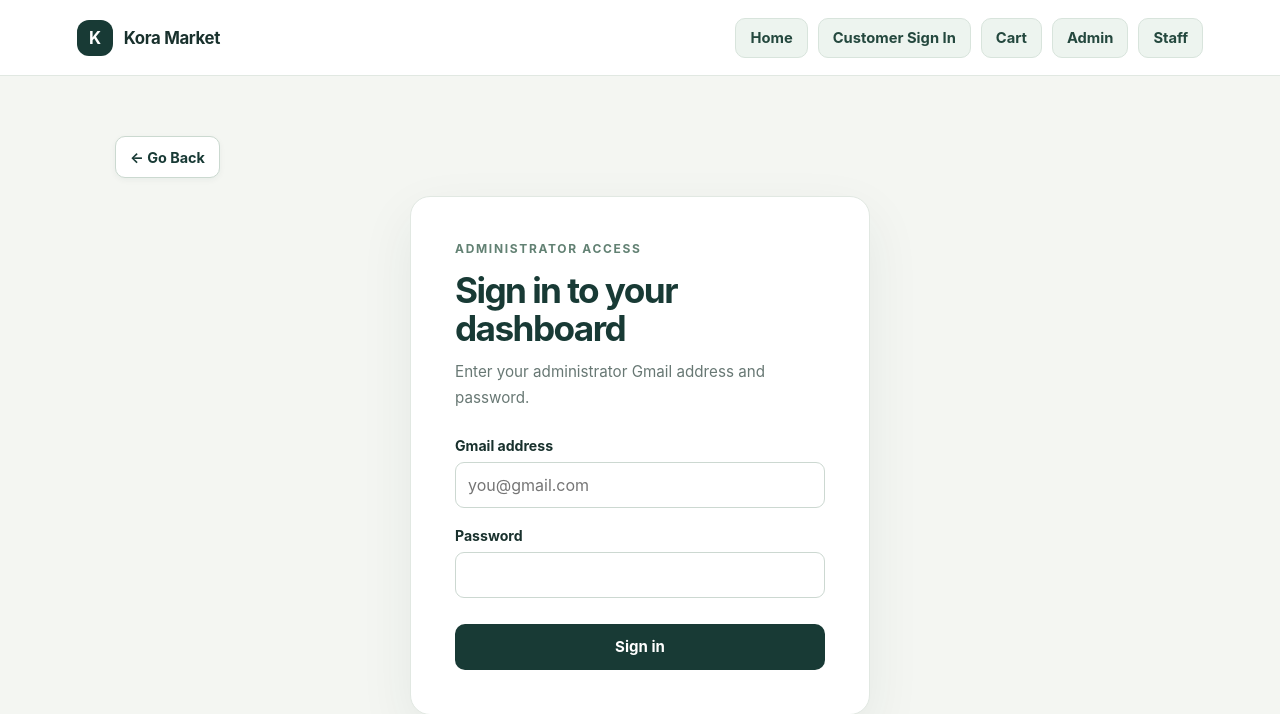
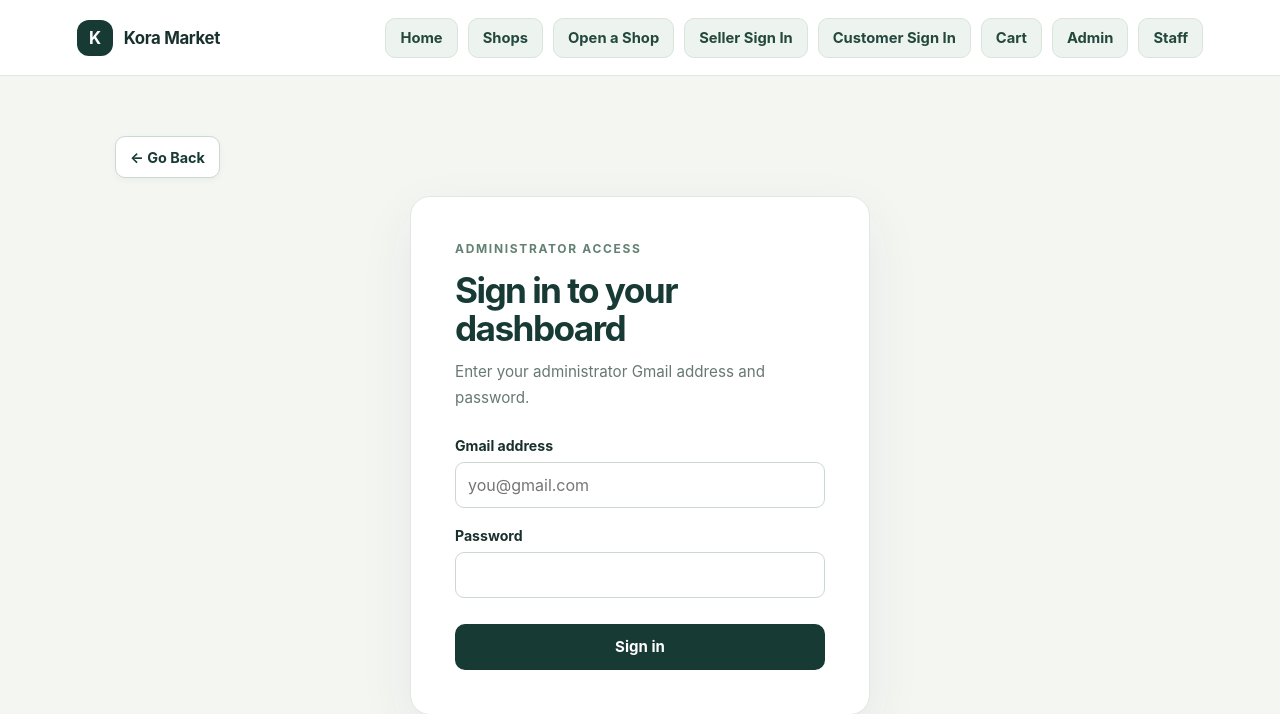
Before and after one commit to mustaphtouray7-svg/kora-market, a Flask app: a page that uses store/templates/base.html in a window 1280 px wide. Shown: the top 714 px of the page. Run offline with Flask 3, Linux system fonts and the light colour scheme; parts of the project's set-up code (start-up, migrations or seed data) failed here and were passed over.

Commit message:
Add marketplace links to main navigation

```diff
--- a/store/templates/base.html
+++ b/store/templates/base.html
@@ -16,6 +16,9 @@
       </a>
       <nav aria-label="Main navigation">
         <a href="{{ url_for('index') }}">Home</a>
+        <a href="{{ url_for('marketplace.shop_directory') }}">Shops</a>
+        <a href="{{ url_for('marketplace.seller_register') }}">Open a Shop</a>
+        <a href="{{ url_for('marketplace.seller_login') }}">Seller Sign In</a>
         <a href="{{ url_for('auth.customer_login') }}">Customer Sign In</a>
         {% set cart_count = session.get("cart", {}).values() | sum %}
         <a class="nav-cart" href="{{ url_for('cart') }}">Cart{% if cart_count %}<span class="nav-cart-count">{{ cart_count }}</span>{% endif %}</a>
```
